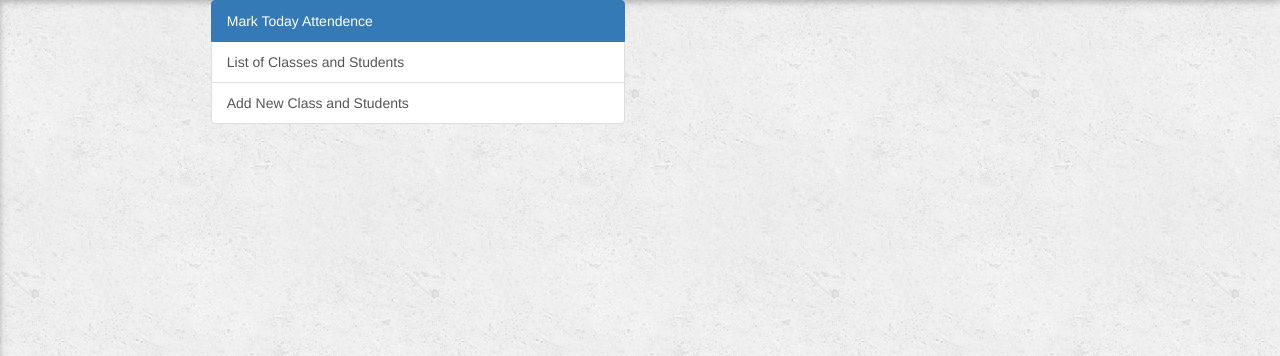
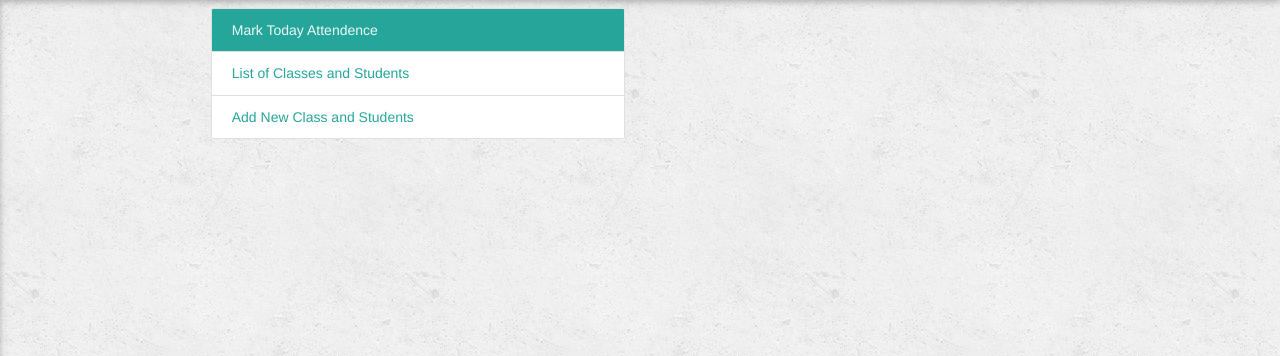
Before and after one commit to shubh1710/attendence-manager, a Django app: page /home/ in a window 1280 px wide. Shown: the part 64-420 px from the top of the page. Run offline with Django 3.2, Linux system fonts and the light colour scheme; a user stored in the database is signed in; some libraries are stand-ins or nearby versions.

Commit message:
changed view

```diff
--- a/attend/templates/attend/home.html
+++ b/attend/templates/attend/home.html
@@ -7,10 +7,10 @@
 			{% if error_message %}
             <h6><strong>{{ error_message }}</strong></h6>
             {% endif %}
-			<div class="list-group">
-				<a href="{% url 'attend:mark_class_list' %}" class="list-group-item active">Mark Today Attendence</a>
-				<a href="{% url 'attend:class_list' %}" class="list-group-item">List of Classes and Students</a>
-				<a href="{% url 'attend:create_class' %}" class="list-group-item">Add New Class and Students</a>
+			<div class="collection">
+				<a href="{% url 'attend:mark_class_list' %}" class="collection-item active">Mark Today Attendence</a>
+				<a href="{% url 'attend:class_list' %}" class="collection-item">List of Classes and Students</a>
+				<a href="{% url 'attend:create_class' %}" class="collection-item">Add New Class and Students</a>
 			</div>
 		</div>
 	</div>
```
